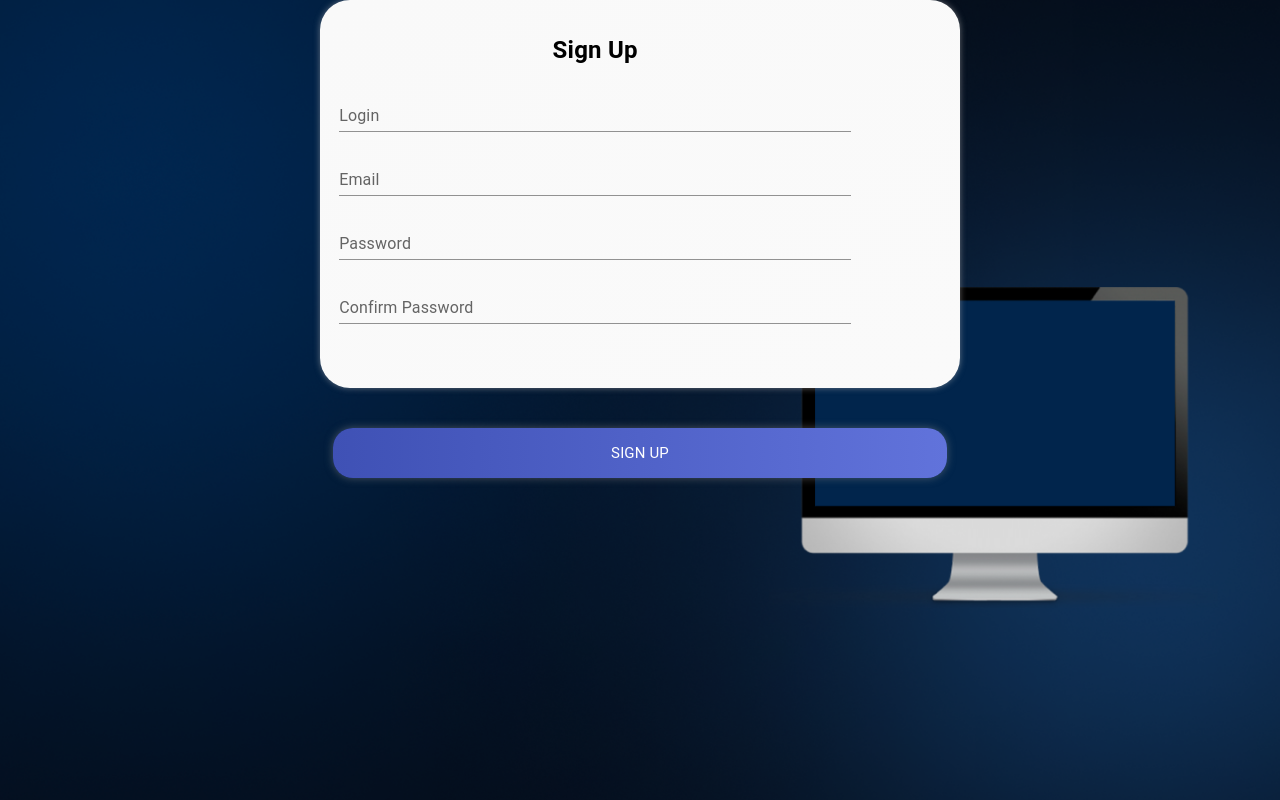
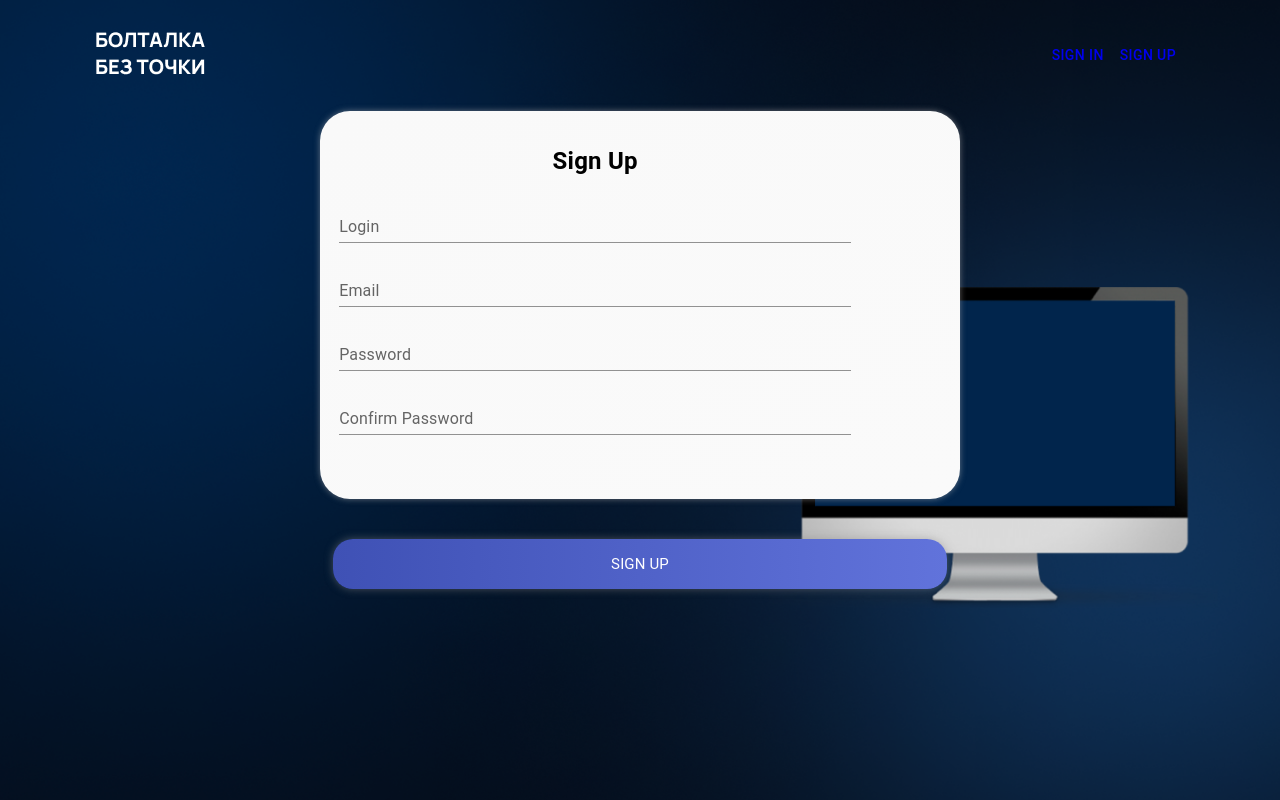
Before and after one commit to Melly5/first-team-shift, a React (Create React App) app: page /signup in a window 1280 px wide. Built offline with nearby package versions, Linux system fonts and the light colour scheme.

Commit message:
add header
need to fix buttons

```diff
--- a/src/Authentication/authentication.css
+++ b/src/Authentication/authentication.css
@@ -1,11 +1,10 @@
 .mainbox-login {
-    background-image: url("../Registration/backgr.png");
+    background-image: url("../assets/backgr.png");
     background-size: cover;
     height: 100vh;
 }
 
 .container1 {
-
 	padding: 5% 3% 10% 3%;
 	width: 80%;
 }
--- a/src/Authentication/authentication.js
+++ b/src/Authentication/authentication.js
@@ -1,7 +1,7 @@
 import React, { useState } from 'react';
 import { TextField,Typography, Stack, Button,
 	IconButton, InputAdornment } from "@mui/material";
-
+import Header from '../components/Header/header';
 import "./authentication.css"
 import { useNavigate } from "react-router-dom";
 import { Visibility, VisibilityOff } from "@mui/icons-material";
@@ -21,6 +21,7 @@ function AuthenticationPage() {
 
 	return (
 		<div className='mainbox-login'>
+            <Header/>
 			<div className="box">
 			<Stack direction="column" className="container1"  spacing={2} alignItems = "center">
 				<Typography fontSize={24} fontWeight={600}>	Sign In</Typography>
--- a/src/Registration/registration.css
+++ b/src/Registration/registration.css
@@ -1,5 +1,5 @@
 .mainbox-signup {
-    background-image: url("./backgr.png");
+    background-image: url("../assets/backgr.png");
     background-size: cover;
     height: 100vh;
 }
@@ -20,6 +20,7 @@
 	background: linear-gradient(to top left ,#fafafa 0%,#F9F9F9 100%);
 }
 
+
 .signUp {
 	margin: 0;
 	color: #6173DB;
--- a/src/Registration/registration.js
+++ b/src/Registration/registration.js
@@ -1,7 +1,9 @@
 import React, { useState } from 'react';
 import { TextField,Typography, Stack, Button,
 	IconButton, InputAdornment, useTheme, FormHelperText } from "@mui/material";
-import "./registration.css"
+import "./registration.css";
+import Header from '../components/Header/header';
+
 import { useNavigate } from "react-router-dom";
 import { Visibility, VisibilityOff } from "@mui/icons-material";
 import { Link } from "react-router-dom";
@@ -18,6 +20,7 @@ function RegistrationPage() {
 
 	return (
 		<div className='mainbox-signup'>
+            <Header/>
 			<div className='box'>
 			<Stack direction="column" className="container1"  spacing={2} alignItems="center">
 			<Typography fontSize={24} fontWeight={600} >	Sign Up</Typography>
--- /dev/null
+++ b/src/components/Header/header.css
@@ -0,0 +1,24 @@
+.header {
+    display: flex;
+    justify-content: space-between;
+    align-items: center;
+    padding: 2rem 6rem;
+}
+
+.header-logo {
+    margin-right: 2rem;
+}
+
+.but-clicked {
+    padding: 0.5rem 1rem;
+    color: #fff;
+    background: #FF4820;
+    font-family: var(--font-family);
+    font-weight: 500;
+    font-size: 18px;
+    line-height: 25px;
+    border: none;
+    outline: none;
+    cursor: pointer;
+    border-radius: 5px;
+}
--- /dev/null
+++ b/src/components/Header/header.js
@@ -0,0 +1,32 @@
+import React, { useState } from 'react';
+import './header.css';
+import logo from '../../assets/logo.png';
+import { Button } from '@mui/material';
+import { Link } from "react-router-dom";
+
+const Header = () => {
+    const [style, setStyle] = useState("but-unclicked");
+
+    const changeStyle = () => {
+        setStyle("but-clicked");
+    };
+
+    return (
+        <div className="header">
+            <div className="header-logo">
+                <img src={logo} alt="logo"></img>
+            </div>
+            <div className='header-sign'>
+                <Button className={style} onClick={changeStyle}>
+                    <Link to="/login" style={{ textDecoration: 'none' }}>Sign In</Link>
+                </Button>
+                <Button className={style} onClick={changeStyle}>
+                    <Link to="/signup" style={{ textDecoration: 'none' }}>Sign Up</Link>
+                </Button>
+            </div>
+        </div>
+
+    )
+}
+
+export default Header;
--- /dev/null
+++ b/src/components/index.js
@@ -0,0 +1 @@
+//export { default as Header } from './Header/header';
```
Also changed, not shown: src/assets/backgr.png (renamed from src/Registration/backgr.png), src/assets/logo.png (added).
